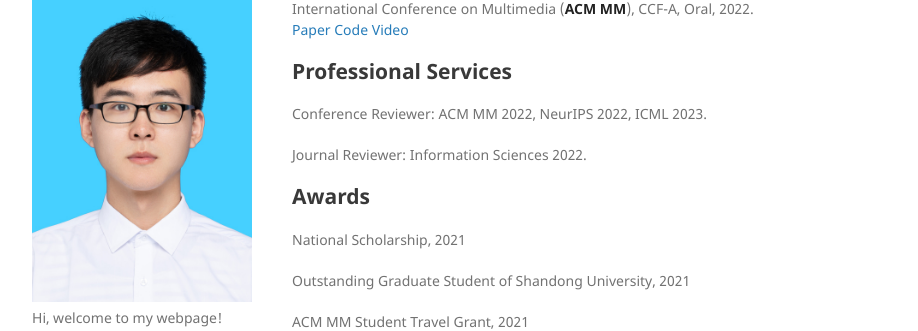
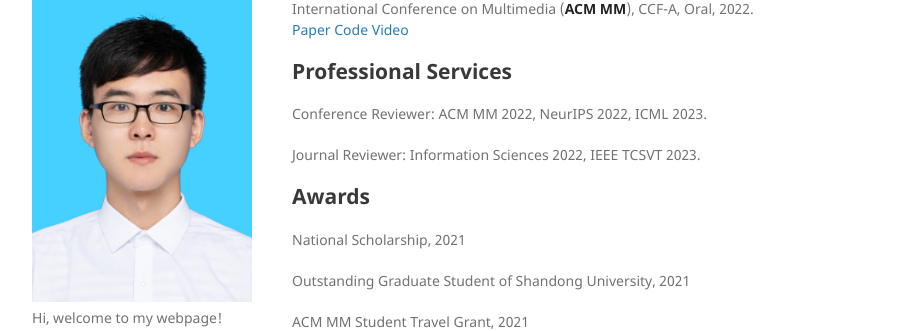
Before and after one commit to Hyu-Zhang/Hyu-Zhang.github.io, a Jekyll site: the page built from index.md, in a window 1280 px wide and 900 px high, scrolled down 679 px. Shown: the part 115-446 px from the top of the window, without its empty margins (178-1096 px from the left). Built offline with Jekyll 4.4.1, drawn with Linux system fonts in a browser that asks for light colours; a style sheet for code colours, icons or effects is not loaded; our own code applies the rules of GitHub Pages for plain Markdown files.

Commit message:
Update index.md

```diff
--- a/index.md
+++ b/index.md
@@ -63,7 +63,7 @@ Weili Guan, Xuemeng Song, **Haoyu Zhang**, Meng Liu, Chung-Hsing Yeh, Xiaojun Ch
 
 Conference Reviewer: ACM MM 2022, NeurIPS 2022, ICML 2023.
 
-Journal Reviewer: Information Sciences 2022.
+Journal Reviewer: Information Sciences 2022, IEEE TCSVT 2023.
 
 ## Awards
 
```
